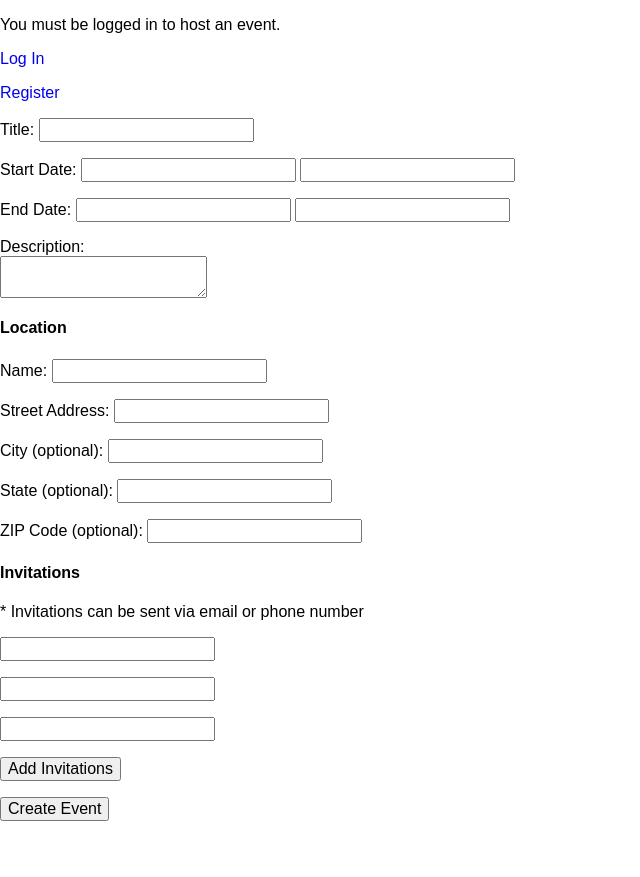
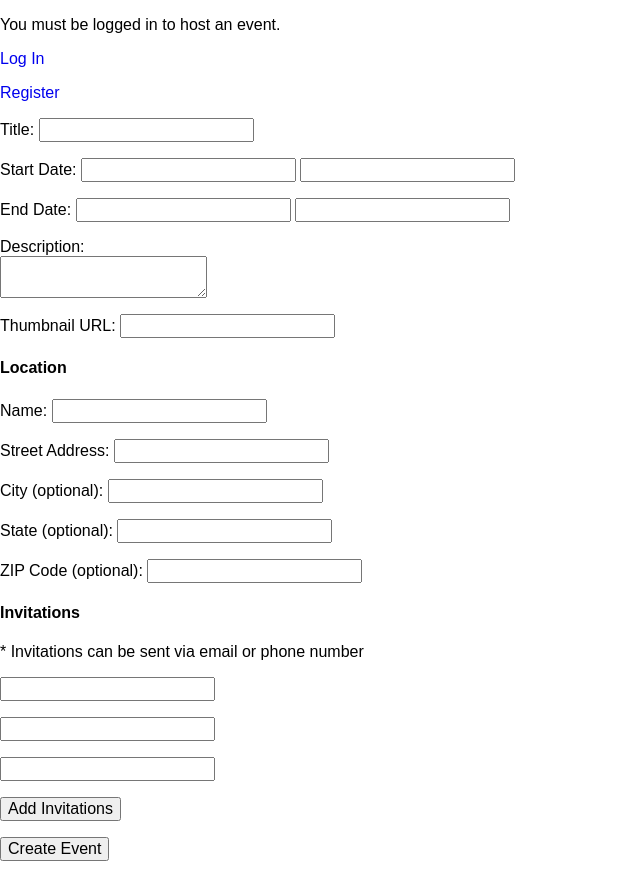
Before and after one commit to a-huy/collvent, a Django app: page /events/create/ in a window 1280 px wide. Shown: the whole page, without its empty margins (0-640 px from the left). Before the commit the page ends 821 px from the top, so only its background shows below. Run offline with Django 3.2, Linux system fonts and the light colour scheme; some libraries are stand-ins or nearby versions.

Commit message:
added thumbnail to create_event page

```diff
--- a/accounts/templates/edit_account.html
+++ b/accounts/templates/edit_account.html
@@ -22,5 +22,6 @@
         </tr>
     </table>
 </form>
+<br />
 <div class="notify"></div>
 {% endblock body %}
--- a/content/static/scripts/events/create_event.js
+++ b/content/static/scripts/events/create_event.js
@@ -19,6 +19,7 @@ $('#event-submit').click(function() {
     var end_date = $('#end-date').val();
     var end_time = $('#end-time').val();
     var description = $('#event-desc').val();
+    var thumbnail = $('#event-thumb').val();
     var name = $('#addr-name').val();
     var street_addr = $('#event-street-addr').val();
     var city = $('#event-city').val();
@@ -69,6 +70,7 @@ $('#event-submit').click(function() {
         { name: 'end_date', value: end_datetime }
     ]
     if (description) { event_data.push({ name: 'description', value: description }); }
+    if (thumbnail) { event_data.push({ name: 'thumbnail', value: thumbnail }); }
 
     $.ajaxSetup({
         crossDomain: false,
--- a/events/api/event.py
+++ b/events/api/event.py
@@ -20,6 +20,8 @@ class EventCreateApi(base.RestView):
         }
         if 'description' in request.POST and request.POST['description']:
             data['description'] = request.POST['description']
+        if 'thumbnail' in request.POST and request.POST['thumbnail']:
+            data['thumbnail'] = request.POST['thumbnail']
 
         new_event = events_models.Event(**data)
         try:
--- a/events/templates/create_event.html
+++ b/events/templates/create_event.html
@@ -17,6 +17,7 @@
         <input id="end-time" type="text" />
     </p>
     <p>Description:<br /><textarea id="event-desc"></textarea></p>
+    <p>Thumbnail URL: <input id="event-thumb" /></p>
     <div id="event-addr">
         <h4>Location</h4>
         <p>Name: <input id="addr-name" type="text" /></p>
```
